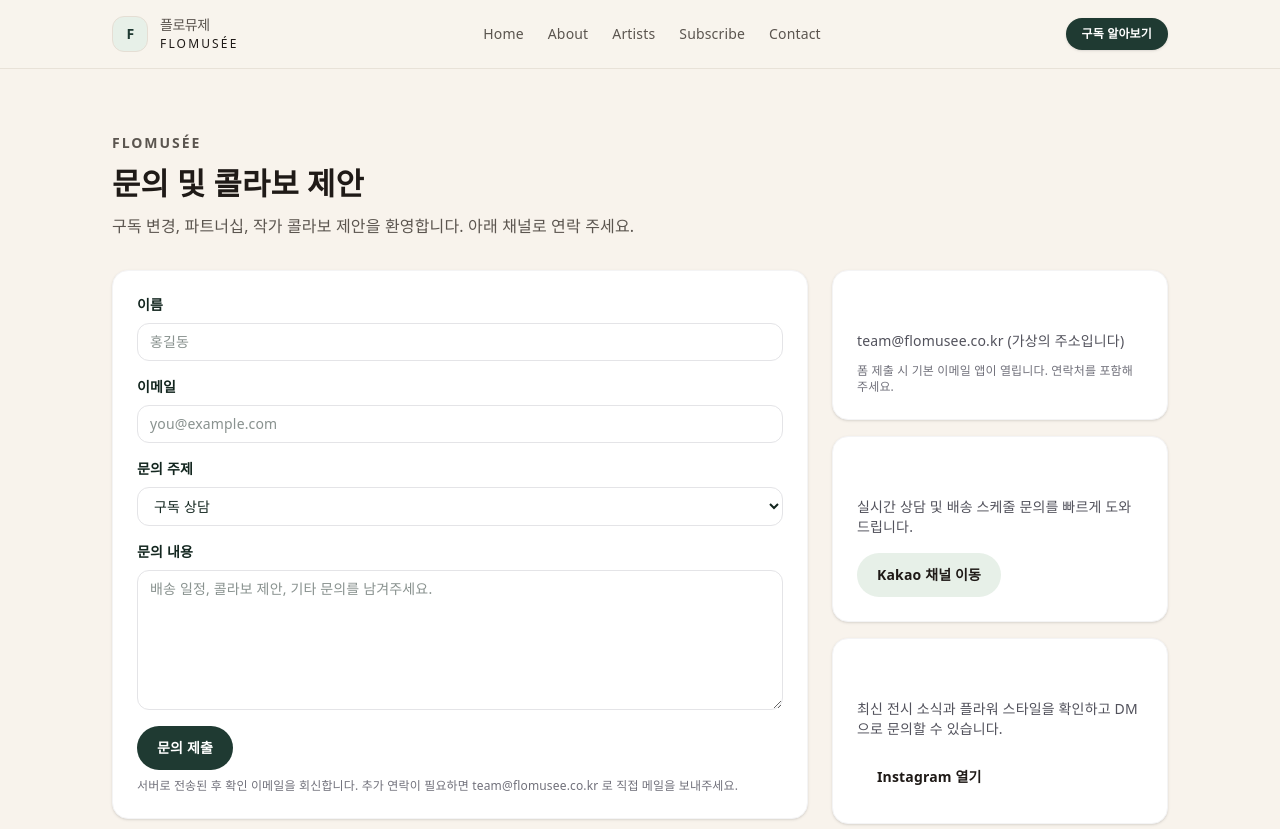
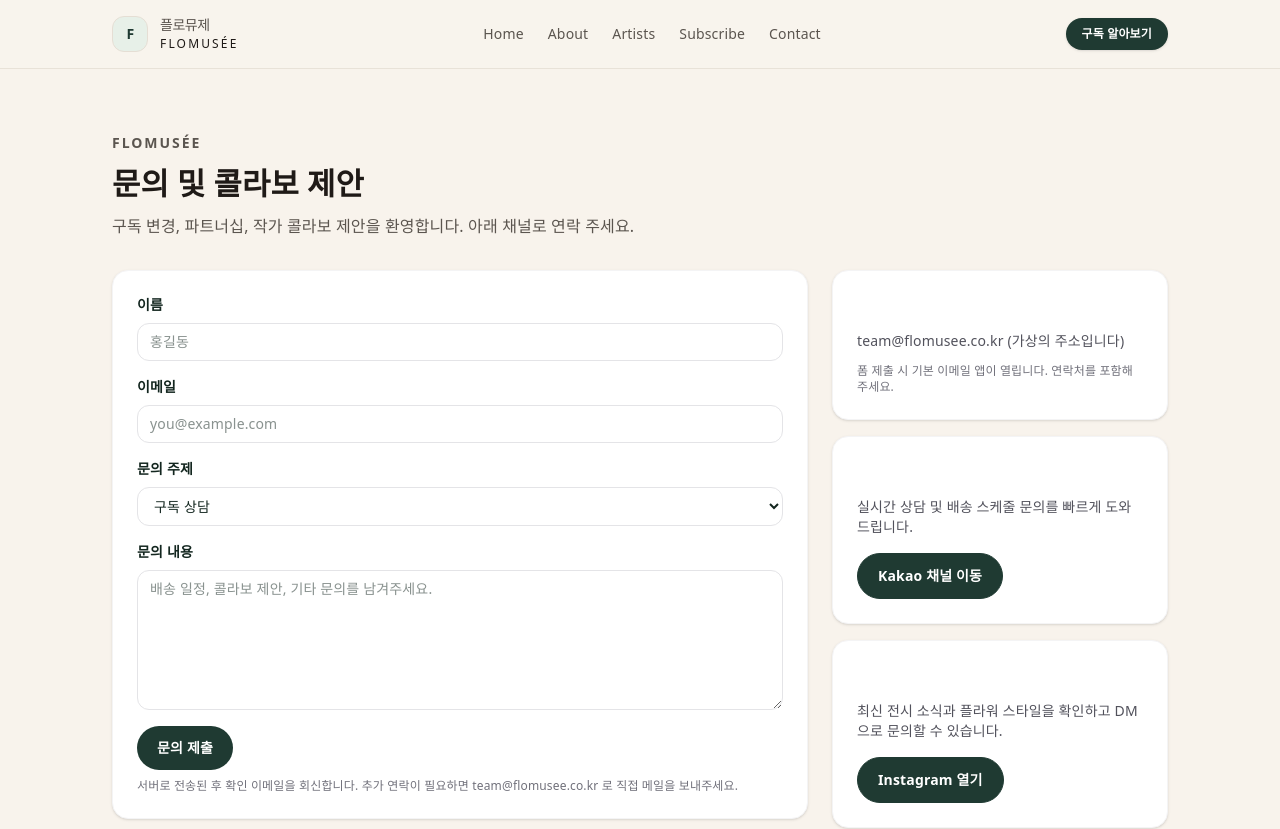
Before and after one commit to tyakamyz/flomusee, a Next.js app: page /contact in a window 1280 px wide. Shown: the top 829 px of the page. Built offline with nearby package versions, Linux system fonts and the light colour scheme; no server answers.

Commit message:
스타일: 연락처 버튼 대비 조정

```diff
--- a/src/app/contact/page.tsx
+++ b/src/app/contact/page.tsx
@@ -3,6 +3,9 @@ import { SectionTitle } from "@/components/common/SectionTitle";
 import { Button } from "@/components/common/Button";
 import { ContactForm } from "@/components/contact/ContactForm";
 import { siteConfig } from "@/config/site";
+
+const contactButtonClass =
+  "mt-4 w-fit rounded-full border border-primary bg-primary text-white transition-colors hover:bg-primary-dark hover:text-white focus-visible:outline-primary dark:border-white dark:bg-primary dark:text-white dark:hover:bg-primary-dark dark:hover:text-white";
 
 export default function ContactPage() {
   return (
@@ -33,8 +36,8 @@ export default function ContactPage() {
             <Button
               as="a"
               href={siteConfig.kakaoUrl}
-              variant="secondary"
-              className="mt-4 w-fit"
+              variant="outline"
+              className={contactButtonClass}
             >
               Kakao 채널 이동
             </Button>
@@ -47,8 +50,8 @@ export default function ContactPage() {
             <Button
               as="a"
               href={siteConfig.instagramUrl}
-              variant="ghost"
-              className="mt-4 w-fit"
+              variant="outline"
+              className={contactButtonClass}
             >
               Instagram 열기
             </Button>
```
